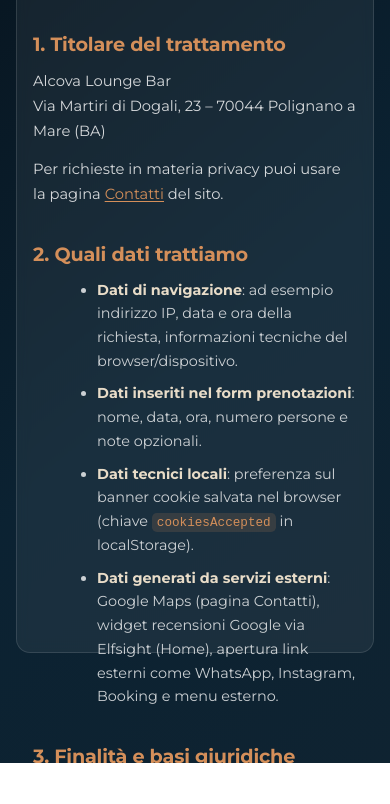
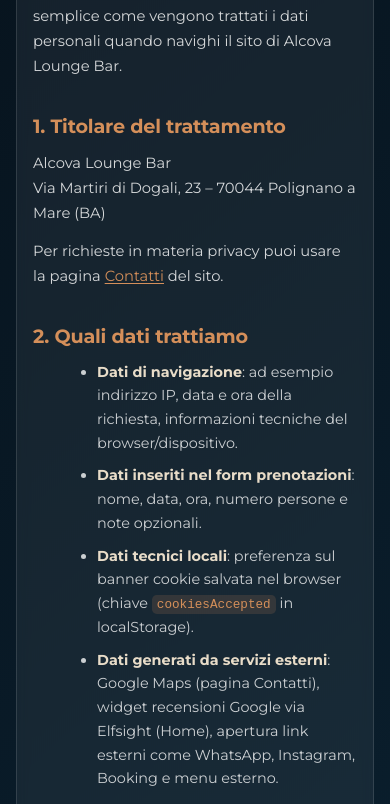
Before and after one commit to vampeye123421/Alcova, a plain HTML site: page informativa-sulla-privacy.html in a window 390 px wide. Shown: the part 191-995 px from the top of the page. Before the commit the page ends 954 px from the top, so only its background shows below. Drawn offline with Linux system fonts and the light colour scheme.

Commit message:
Fix legal page scrolling: allow overflow on legal-page body and override mobile section height constraints

```diff
--- a/styles.css
+++ b/styles.css
@@ -51,15 +51,31 @@
 /* ===== Legal pages (Privacy, Cookie, Terms) ===== */
 .legal-page {
   min-height: 100dvh;
+  height: 100%;
   background: linear-gradient(140deg, #07131d 0%, #0b2232 56%, #0f2331 100%);
   display: flex;
   flex-direction: column;
+  overflow-y: auto;
+  -webkit-overflow-scrolling: touch;
+}
+
+.legal-page.is-loading {
+  overflow: visible !important;
 }
 
 .legal-page main {
-  flex: 1;
+  flex: 1 0 auto;
+  width: 100%;
   padding: 108px clamp(20px, 4vw, 48px) clamp(32px, 5vh, 64px);
-  overflow-y: auto;
+}
+
+.legal-page main > section {
+  height: auto !important;
+  min-height: auto !important;
+}
+
+.legal-page main > section:last-child {
+  scroll-snap-align: none;
 }
 
 .legal-content {
@@ -1303,6 +1319,10 @@
 }
 
 @media (max-width: 900px) {
+  .legal-page {
+    overflow-y: auto !important;
+  }
+
   .legal-page main {
     padding: 82px 16px 28px;
   }
```
